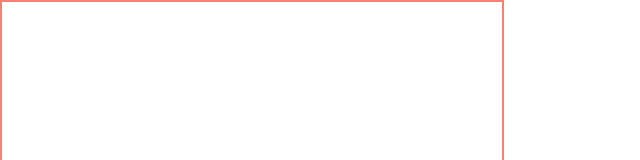
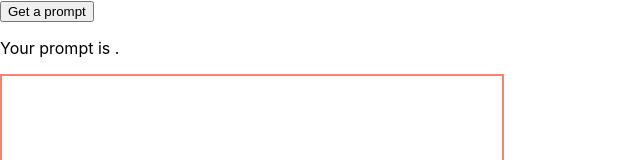
Before and after one commit to Olcatsy/analog, a React (Create React App) app: page / in a window 1280 px wide. Shown: the top 160 px of the page, without its empty margins (0-640 px from the left). Built offline with nearby package versions, Linux system fonts and the light colour scheme; no server answers; the database is empty.

Commit message:
added randomized prompts that display on the page

```diff
--- a/src/components/draw/Draw.js
+++ b/src/components/draw/Draw.js
@@ -1,6 +1,6 @@
 import React, { Component } from 'react';
 
-import Canvas from './Canvas'
+import Canvas from './Canvas';
 
 
 
@@ -10,13 +10,26 @@ class Draw extends Component {
 
     this.state = {
       userDrawing: {},
+      wordPrompts: ["Anger", "Anxiety",
+        "Tranquility", "Depression", "Soft", "Chaos", "Order", "Joy", "Sickness", "Energy", "Death", "Love", "Dream", "Fragility", "Growth", "Loneliness", "Movement", "Shock", "Fatigue"],
+        chosenPrompt: "",
     }
   }
 
+  randomizePrompts = () => {
+    // get a random index from the wordPrompts array
+    const randomIndex = Math.floor(Math.random() * (this.state.wordPrompts.length));
+
+    this.setState({
+      chosenPrompt: this.state.wordPrompts[randomIndex],
+    })
+  }
 
   render() {
       return (
         <div className="draw">
+          <button onClick={this.randomizePrompts}>Get a prompt</button>
+          <p className="prompt">Your prompt is <span>{this.state.chosenPrompt}</span>.</p>
           <Canvas />
         </div>
       );
```
